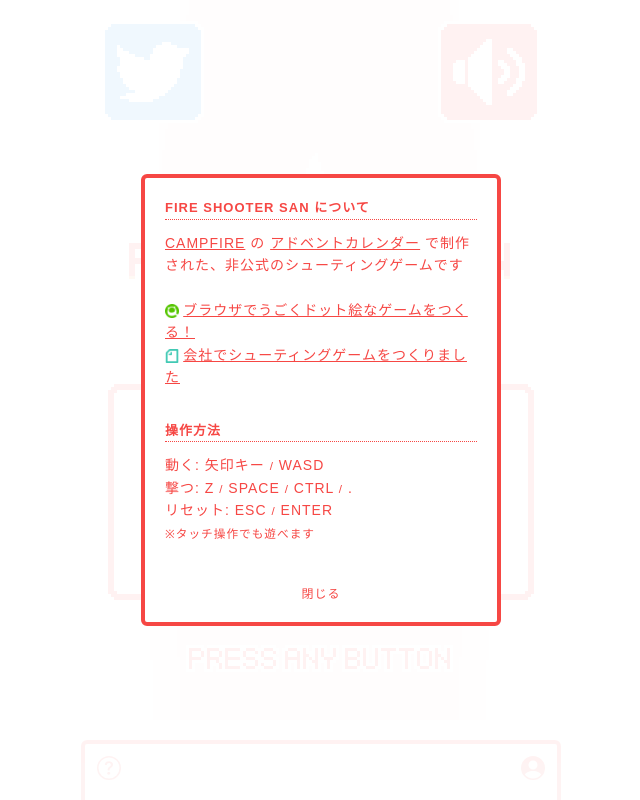
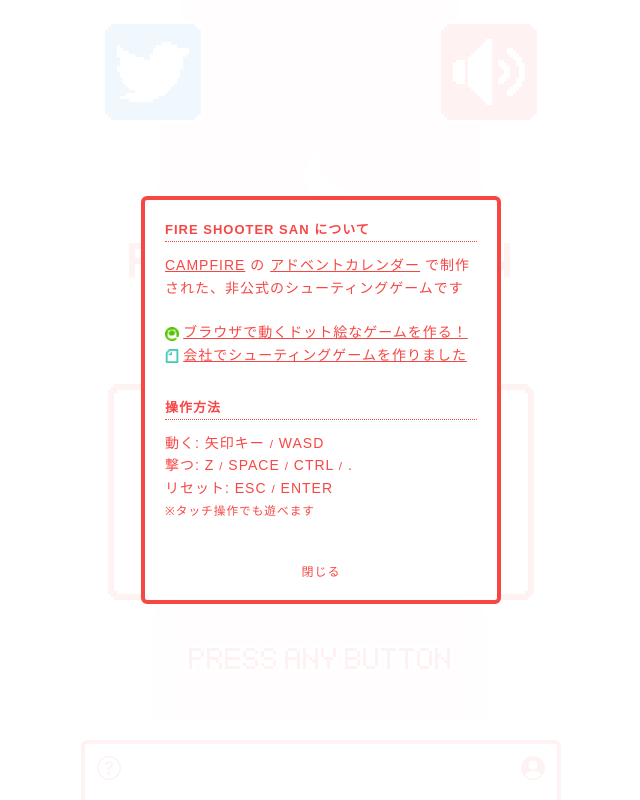
Before and after one commit to hasegawa-campfire/fire-shooter-san, a website built with Parcel: page src/index.html in a window 1280 px wide. Both pictures are taken after a click on the element 428 px from the left and 768 px from the top of the page. Shown: the whole page, without its empty margins (319-959 px from the left). Built offline with nearby package versions, Linux system fonts and the light colour scheme; some packages are replaced by stand-ins of ours; no server answers; the database is empty; files whose address does not match are found by name; a web font is replaced by a local one.

Commit message:
表示修正

```diff
--- a/src/index.html
+++ b/src/index.html
@@ -91,7 +91,8 @@
   }
   main {
     height: 100%;
-    overflow: auto;
+    overflow-x: hidden;
+    overflow-y: scroll;
   }
 </style>
 
@@ -133,16 +134,16 @@
       で制作された、非公式のシューティングゲームです<br />
       <br />
       <a
-        class="qiita"
+        class="sns qiita"
         href="https://qiita.com/koichi-hasegawa/items/af96293c29d1f2474847"
         target="_blank"
-        >ブラウザでうごくドット絵なゲームをつくる！</a
+        >ブラウザで動くドット絵なゲームを作る！</a
       ><br />
       <a
-        class="note"
+        class="sns note"
         href="https://note.com/8kg/n/n7064d21ecfcf"
         target="_blank"
-        >会社でシューティングゲームをつくりました</a
+        >会社でシューティングゲームを作りました</a
       >
 
       <div class="modal-head">操作方法</div>
@@ -193,12 +194,12 @@
       <!--
       <div class="modal-head">リンク</div>
       <a
-        class="github"
+        class="sns github"
         href="https://github.com/hasegawa-campfire/fire-runner-san"
         target="_blank"
         >GitHub</a
       ><br />
-      <a class="twitter" href="https://twitter.com/hsgwkt" target="_blank"
+      <a class="sns twitter" href="https://twitter.com/hsgwkt" target="_blank"
         >8kg</a
       >
        -->
--- a/src/leaderboard/style.css
+++ b/src/leaderboard/style.css
@@ -233,10 +233,7 @@
   }
 }
 
-.about .qiita::before,
-.about .note::before,
-.about .twitter::before,
-.about .github::before {
+.about .sns::before {
   margin-right: 0.3em;
   content: '';
   display: inline-block;
@@ -248,19 +245,19 @@
   image-rendering: -webkit-optimize-contrast;
 }
 
-.about .qiita::before {
+.about .sns.qiita::before {
   background-image: url(../assets/qiita.png);
 }
 
-.about .note::before {
+.about .sns.note::before {
   background-image: url(../assets/note.png);
 }
 
-.about .twitter::before {
+.about .sns.twitter::before {
   background-image: url(../assets/twitter.png);
 }
 
-.about .github::before {
+.about .sns.github::before {
   background-image: url(../assets/github.png);
 }
 
```
